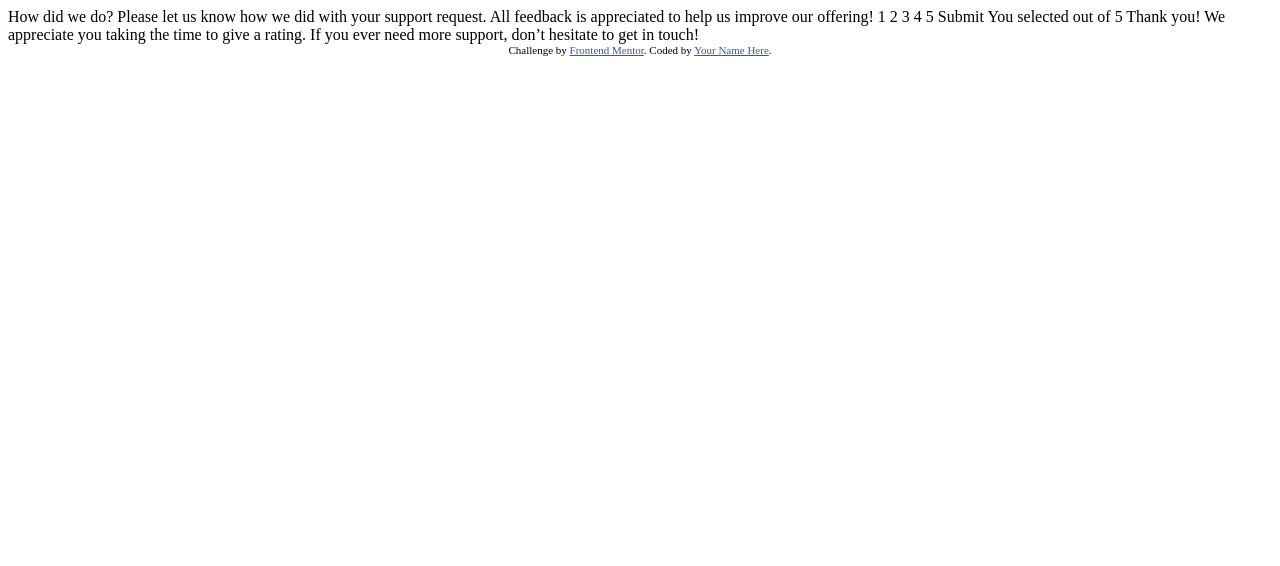
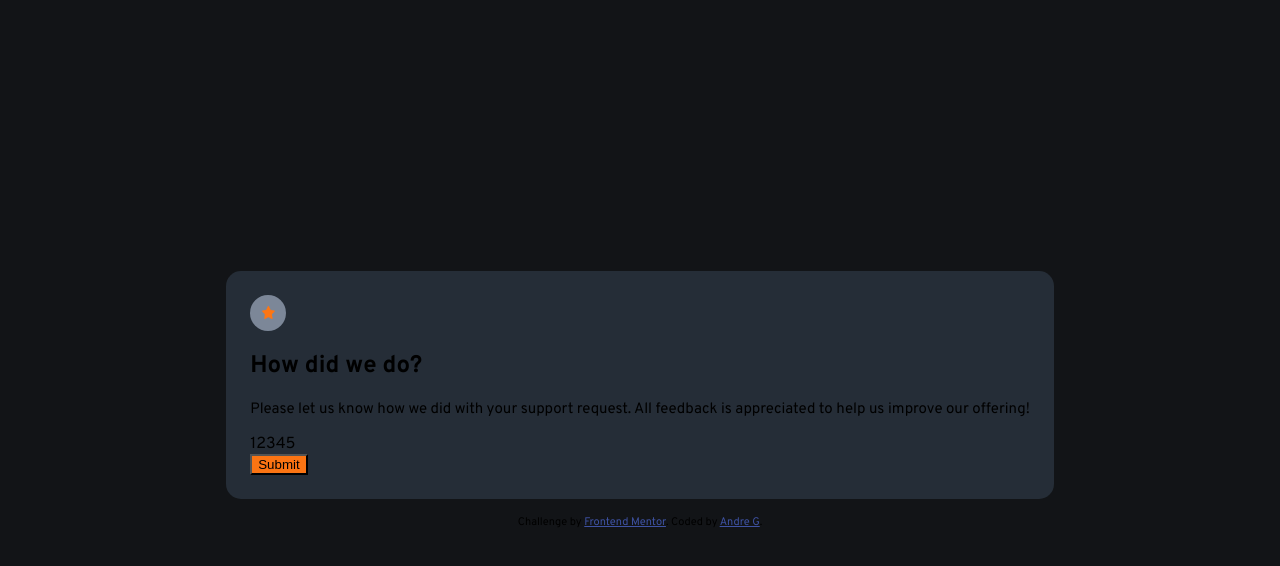
Before and after one commit to Xephna/interactive-rating-component-main, a plain HTML site: page index.html in a window 1280 px wide. Drawn offline with Linux system fonts and the light colour scheme.

Commit message:
Add basic markup and styling

```diff
--- a/css/styles.css
+++ b/css/styles.css
@@ -1,3 +1,65 @@
+* {
+    box-sizing: border-box;
+
+}
+
 body {
     background-color: hsl(216, 12%, 8%);
+    display: flex;
+    flex-direction: column;
+    font-family: 'Overpass', sans-serif;
+    height: 100vh;
+    justify-content: center;
+    align-items: center;
 }
+
+p {
+    font-size: 15px;
+}
+
+.rating-container {
+    background-color: hsl(213, 19%, 18%);
+    border-radius: 15px;
+    padding: 1.5rem;
+    /* needs to have gradient color */
+}
+
+.thankyou-container {
+    display: none;
+}
+
+.star-container {
+    background-color: hsl(216, 12%, 54%);
+    border-radius: 50px;
+    display: flex;
+    align-items: center;
+    padding-left: 12px;
+    width: 36px;
+    height: 36px;
+}
+
+.star {
+    width: 13px;
+}
+
+.score {
+    display: flex;
+}
+
+.submit-btn {
+    background-color: hsl(25, 97%, 53%);
+}
+
+.attribution {
+    font-size: 11px;
+    margin: 1rem auto;
+    position: sticky;
+}
+
+.attribution a {
+    color: hsl(228, 45%, 44%);
+}
+
+@media screen and (min-width: 600px){
+
+}
--- a/index.html
+++ b/index.html
@@ -8,28 +8,39 @@
 
   <title>Frontend Mentor | Interactive rating component</title>
 
-  <!-- Feel free to remove these styles or customise in your own stylesheet 👍 -->
-  <style>
-    .attribution { font-size: 11px; text-align: center; }
-    .attribution a { color: hsl(228, 45%, 44%); }
-  </style>
+  <!-- Google fonts -->
+  <link rel="preconnect" href="https://fonts.googleapis.com">
+  <link rel="preconnect" href="https://fonts.gstatic.com" crossorigin>
+  <link href="https://fonts.googleapis.com/css2?family=Overpass:wght@400;700&display=swap" rel="stylesheet">
+
+  <!-- External stylesheet -->
+  <link rel="stylesheet" href="./css/styles.css">
 </head>
 <body>
+  <main>
+  <!-- Rating state start -->
+  <div class="rating-container">
+    <div class="star-container"><img class="star" src="./images/icon-star.svg" alt="Star icon"></div>
+    <h2>How did we do?</h2>
 
-  <!-- Rating state start -->
+    <p>Please let us know how we did with your support request. All feedback is appreciated
+    to help us improve our offering!</p>
 
-  How did we do?
+    <div class="score">
+      <div>1</div>
+      <div>2</div>
+      <div>3</div>
+      <div>4</div>
+      <div>5</div>
+    </div>
 
-  Please let us know how we did with your support request. All feedback is appreciated
-  to help us improve our offering!
-
-  1 2 3 4 5
-
-  Submit
-
+    <button class="submit-btn">Submit</button>
+  </div>
   <!-- Rating state end -->
 
   <!-- Thank you state start -->
+  <div class="thankyou-container">
+
 
   You selected <!-- Add rating here --> out of 5
 
@@ -37,13 +48,16 @@
 
   We appreciate you taking the time to give a rating. If you ever need more support,
   don’t hesitate to get in touch!
-
+  </div>
   <!-- Thank you state end -->
 
-
-  <div class="attribution">
-    Challenge by <a href="https://www.frontendmentor.io?ref=challenge" target="_blank">Frontend Mentor</a>.
-    Coded by <a href="#">Your Name Here</a>.
-  </div>
+  </main>
+  <footer>
+    <div class="attribution">
+      Challenge by <a href="https://www.frontendmentor.io?ref=challenge" target="_blank">Frontend Mentor</a>.
+      Coded by <a href="#">Andre G</a>.
+    </div>
+  </footer>
+  <script src="./script.js"></script>
 </body>
 </html>
--- /dev/null
+++ b/script.js
@@ -0,0 +1,11 @@
+// variables
+const body = document.body;
+let ratingContainer = document.getElementsByClassName('rating-container');
+const thankYouContainer = document.getElementsByClassName('thankyou-container');
+const submitBtn = document.getElementsByClassName('submit-btn');
+
+console.log(ratingContainer, thankYouContainer, submitBtn);
+
+function showThankYouWindow () {
+
+}
```
